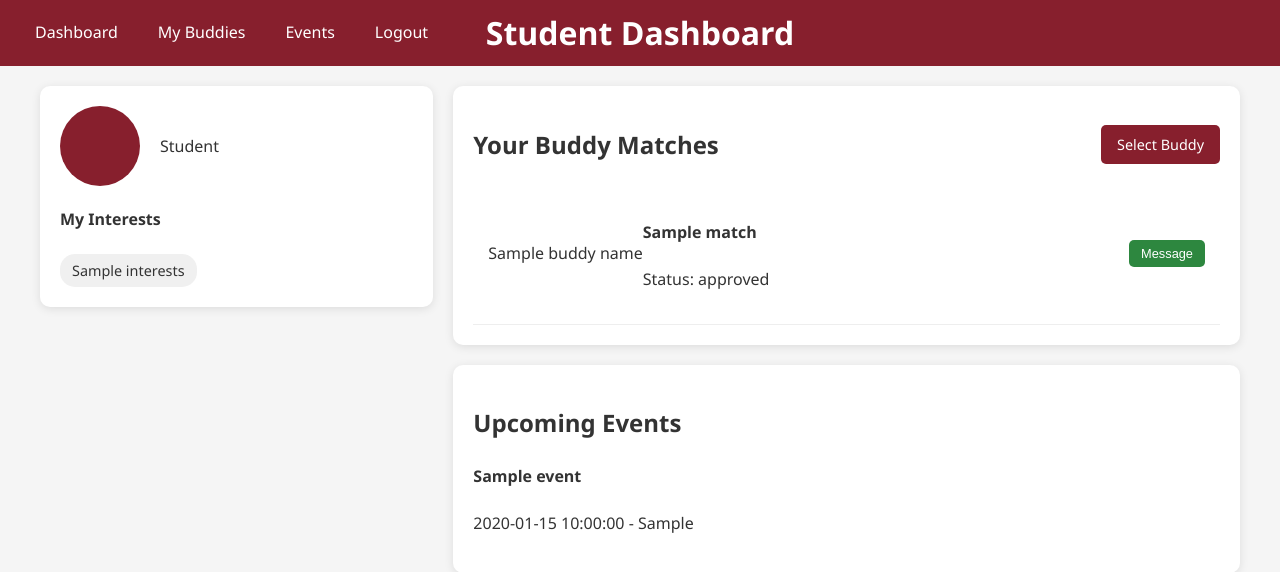
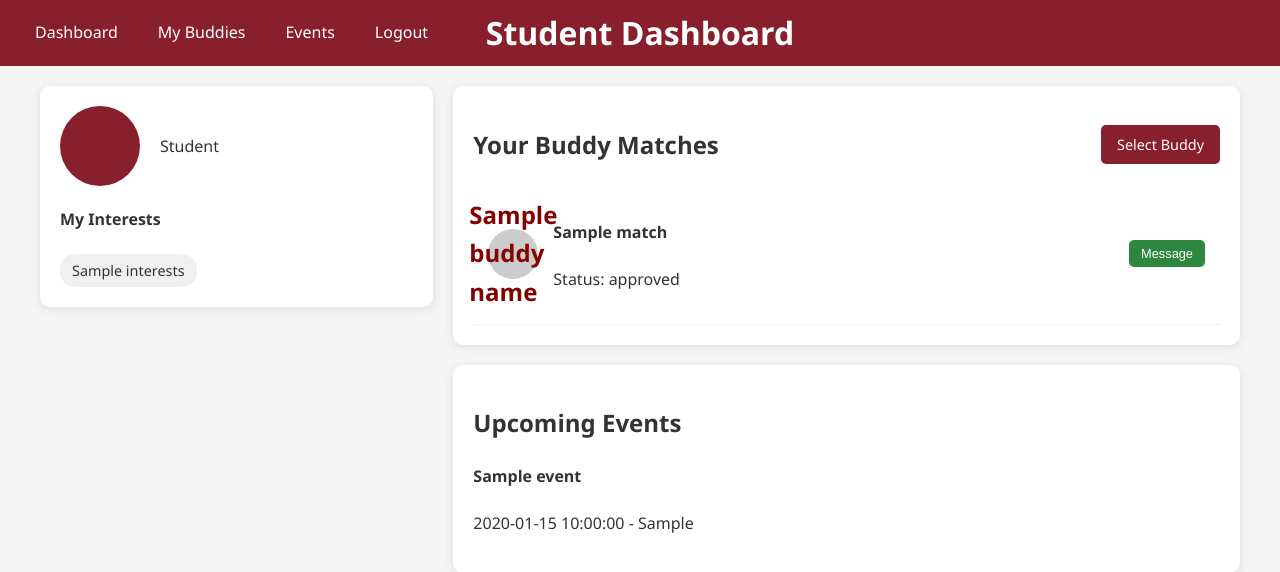
Before and after one commit to AdagamovNikita/Buddy_System, a Flask app: template templates/student_dashboard.html in a window 1280 px wide. Shown: the top 572 px of the page. Run offline with Flask 3, Linux system fonts and the light colour scheme; the template is opened without the code that fills it: most values are stand-ins (such as "Sample title", 1, 10 or a date in 2020).

Commit message:
Update student_dashboard.html

```diff
--- a/templates/student_dashboard.html
+++ b/templates/student_dashboard.html
@@ -68,7 +68,7 @@
             align-items: center;
         }
 
-        .match-pic {
+
             .match-pic {
             width: 50px;
             height: 50px;
@@ -82,7 +82,7 @@
             margin-right: +15px;
             color: rgb(133, 0, 0);
         }
-        }
+
 
         .select-buddy-btn {
             background-color: #871f2d;
```
